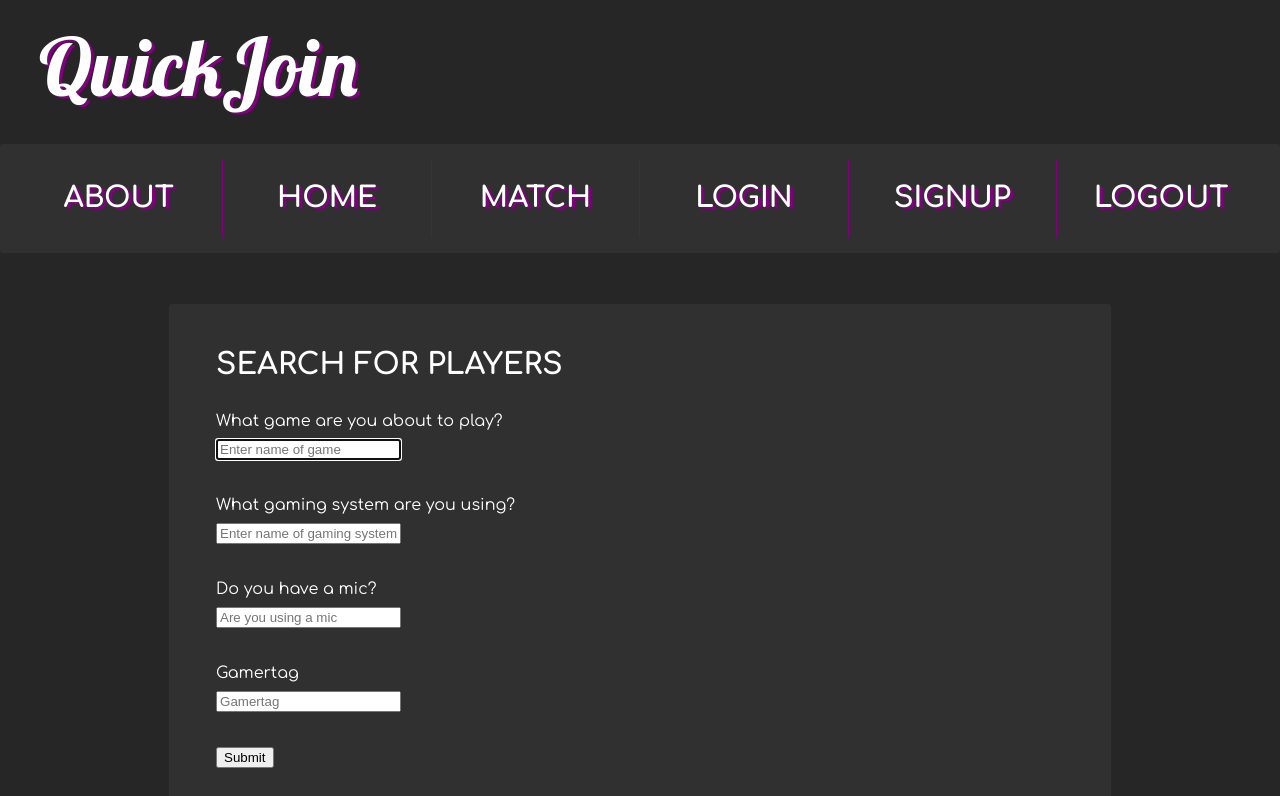
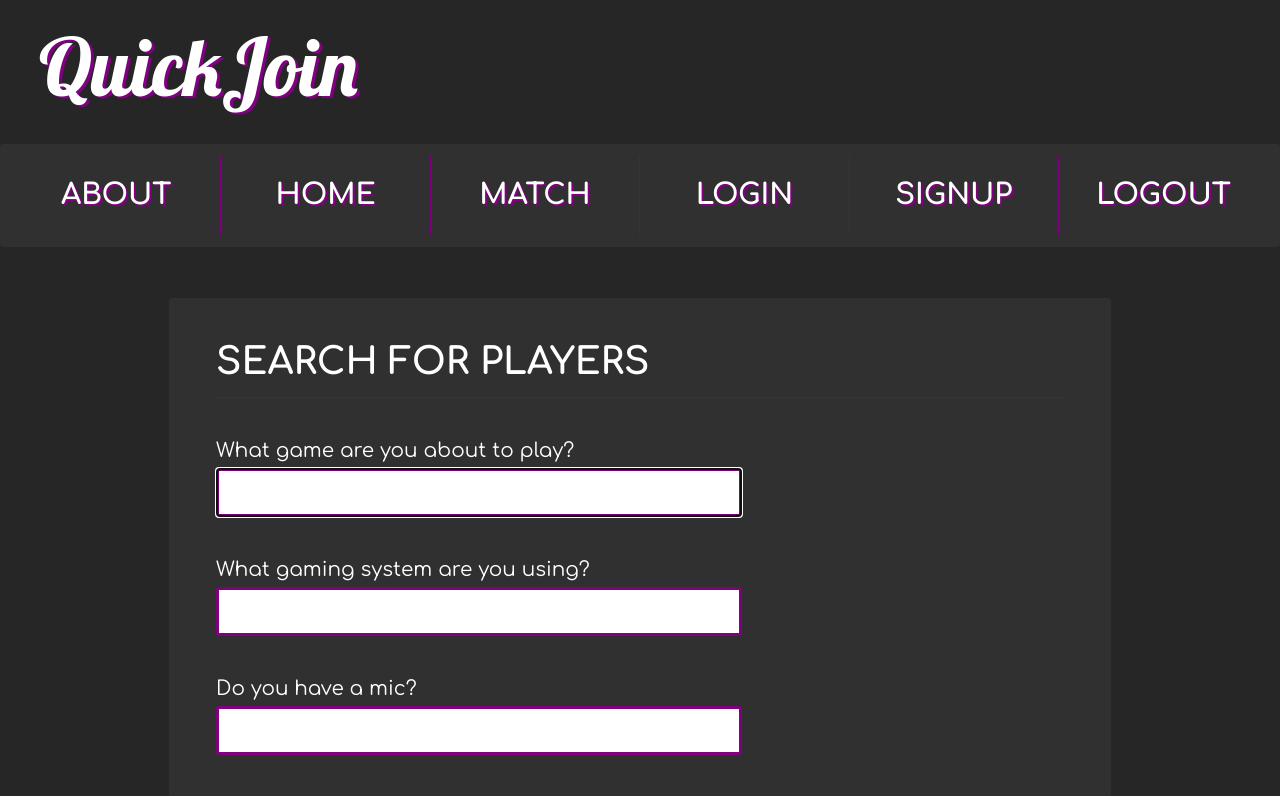
Before and after one commit to cmalhi/quickjoinv2, a React (Create React App) app in the folder client/: page / in a window 1280 px wide. Shown: the top 796 px of the page. Built offline with nearby package versions, Linux system fonts and the light colour scheme.

Commit message:
css on buttons and form inputs, comments on login submit

```diff
--- a/client/public/index.html
+++ b/client/public/index.html
@@ -23,7 +23,7 @@
       work correctly both with client-side routing and a non-root public URL.
       Learn how to configure a non-root public URL by running `npm run build`.
     -->
-    <title>React App</title>
+    <title>QuickJoin</title>
   </head>
   <body>
     <noscript>
--- a/client/public/main.css
+++ b/client/public/main.css
@@ -76,6 +76,7 @@ body {
   justify-content: flex-start;
   align-items: flex-start;
   line-height: 1.75em;
+  font-size: 1.25em;
   margin-left: 10%;
   margin-right: 10%;
   border: 6px solid transparent 60%;
@@ -86,8 +87,32 @@ body {
 }
 
 .form-title {
+  width: 100%;
   font-size: 1.85em;
   font-weight: 600;
+  padding-bottom: 2%;
+  border-bottom: 1px solid purple;
+}
+
+.form-input {
+  font-size: 1em;
+  width: 62%;
+  line-height: 26px;
+  border: 3px solid purple;
+  border-radius: 3px;
+  padding: 1%;
+}
+
+.form-button {
+  border: 1px solid purple;
+  background-color: purple;
+  color: white;
+  font-size: 1em;
+  padding: 1%;
+}
+
+.login-form {
+  width: 100%;
 }
 
 .title {
@@ -109,7 +134,7 @@ body {
   color: white;
   font-size: 2em;
   font-weight: 600;
-  border: 15px solid transparent;
+  border: 12px solid transparent;
   border-radius: 3px;
   background-color: #303030;
   width: 100%;
@@ -118,7 +143,7 @@ body {
 .nav-entry {
   text-decoration: none;
   color: white;
-  text-shadow: 3px 2px purple;
+  text-shadow: 2px 2px purple;
   font-weight: 700;
   text-align: center;
   font-size: .9em;
--- a/client/src/App.js
+++ b/client/src/App.js
@@ -7,6 +7,16 @@ import Login from './components/login';
 import Signup from './components/signup';
 
 class App extends Component {
+  constructor(props) {
+    super(props);
+    this._inactive = 'nav-entry',
+    this._active = 'nav-entry-active'
+  }
+
+  componentDidMount() {
+    console.log('props in app', this.props)
+  }
+
   render() {
     return (
       <Router>
--- a/client/src/components/home.js
+++ b/client/src/components/home.js
@@ -52,30 +52,30 @@ class Home extends React.Component {
       <div className="form-container">
         <div className="form">
         <div className="form-title">SEARCH FOR PLAYERS</div>
-          <form onSubmit={this.handleSubmit.bind(this)}>
+          <form onSubmit={this.handleSubmit.bind(this)} className="login-form">
             <label>
               <br />
               <div className="form-element">
                 <div>What game are you about to play?</div>
-                <input id= "newGameName" type="text" placeholder="Enter name of game" autoFocus ref="name" />
+                <input className="form-input" id= "newGameName" type="text" autoFocus ref="name" />
               </div>
               <br />
               <div className="form-element">
                 <div>What gaming system are you using?</div>
-                <input id= "newGameSystem" type="text" placeholder="Enter name of gaming system" ref="system" />
+                <input className="form-input" id= "newGameSystem" type="text" ref="system" />
               </div>
               <br />
               <div className="form-element">
                 <div>Do you have a mic?</div>
-                <input id= "newGameMic" type="text" placeholder="Are you using a mic" ref="mic" />
+                <input className="form-input" id= "newGameMic" type="text" ref="mic" />
               </div>
               <br />
               <div className="form-element">
                 <div>Gamertag</div>
-                <input id= "newGameGamerTag" type="text" placeholder="Gamertag" ref="gamertag" />
+                <input className="form-input" id= "newGameGamerTag" type="text" ref="gamertag" />
               </div>
               <br />
-              <input type="submit" value="Submit" />
+              <input className="form-button" type="submit" value="SUBMIT" />
             </label>
           </form>
         <div>
--- a/client/src/components/login.js
+++ b/client/src/components/login.js
@@ -14,7 +14,7 @@ class Login extends React.Component {
       badLogin: false,
     }
     this.handleSubmit = this.handleSubmit.bind(this);
-    this.handlePpost = this.handlePost.bind(this);
+    this.handlePost = this.handlePost.bind(this);
   }
 
   handlePost(userObj) {
@@ -36,13 +36,15 @@ class Login extends React.Component {
     //grab username data from refs
     var username = this.refs.username.value;
     var password = this.refs.password.value;
+    //create user object payload
     var userObj = {
       username: username,
       password: password,
     }
-    this.handlePost(userObj);
     //check if usename exists
     //if exists hash and salt password and sign in
+    this.handlePost(userObj);
+    //reset form values
     this.refs.username.value = '';
     this.refs.password.value = '';
   }
@@ -55,19 +57,19 @@ class Login extends React.Component {
           <form onSubmit={this.handleSubmit} className="login-form">
             <label>
               <br />
-              <div className="login-form-text">Enter your username</div>
-              <input id="loginUsername" type="text" autoFocus placeholder="enter your username" ref="username" />
+              <div>Enter username</div>
+              <input className="form-input" id="loginUsername" type="text" autoFocus ref="username" />
               <br />
               <br />
-              <div className="login-form-text">Enter your password</div>
-              <input id="loginPassword" type="password" placeholder="enter your password" ref="password" />
+              <div>Enter password</div>
+              <input className="form-input" id="loginPassword" type="password" ref="password" />
               <br />
               {this.state.badLogin && <div style={{color: 'red'}}>Incorrect username or password.</div>}
-              <input type="submit" value="Submit" className="login-submit"/>
+              <input className="form-button" type="submit" value="SUBMIT"/>
             </label>
           </form>
           <br />
-          <button><Link to="/Signup">Signup</Link></button>
+          <button className="form-button"><Link to="/Signup">Signup</Link></button>
           <br />
         </div>
       </div>
--- a/client/src/components/signup.js
+++ b/client/src/components/signup.js
@@ -45,21 +45,21 @@ class Signup extends React.Component {
       <div className="form-container">
         <div className="form">
           <div className="form-title">SIGN UP FOR QUICKJOIN</div>
-          <form onSubmit={this.handleSubmit}>
+          <form onSubmit={this.handleSubmit} className="login-form">
             <label>
               <br />
               <div>Choose username wisely</div>
-              <input id="signupUsername" type="text" autoFocus placeholder="choose username wisely" ref="username" />
+              <input className="form-input" id="signupUsername" type="text" autoFocus placeholder="choose username wisely" ref="username" />
               <br />
               <br />
               <div>Create a password</div>
-              <input id="signupPassword" type="password" placeholder="enter a good password" ref="password" />
+              <input className="form-input" id="signupPassword" type="password" placeholder="enter a good password" ref="password" />
               <br />
-              <input type="submit" value="Submit" />
+              <input className="form-button" type="submit" value="SUBMIT" />
             </label>
           </form>
           <br />
-          <button><Link to="/Login">Login</Link></button>
+          <button className="form-button"><Link to="/Login">Login</Link></button>
           <br />
         </div>
       </div>
```
